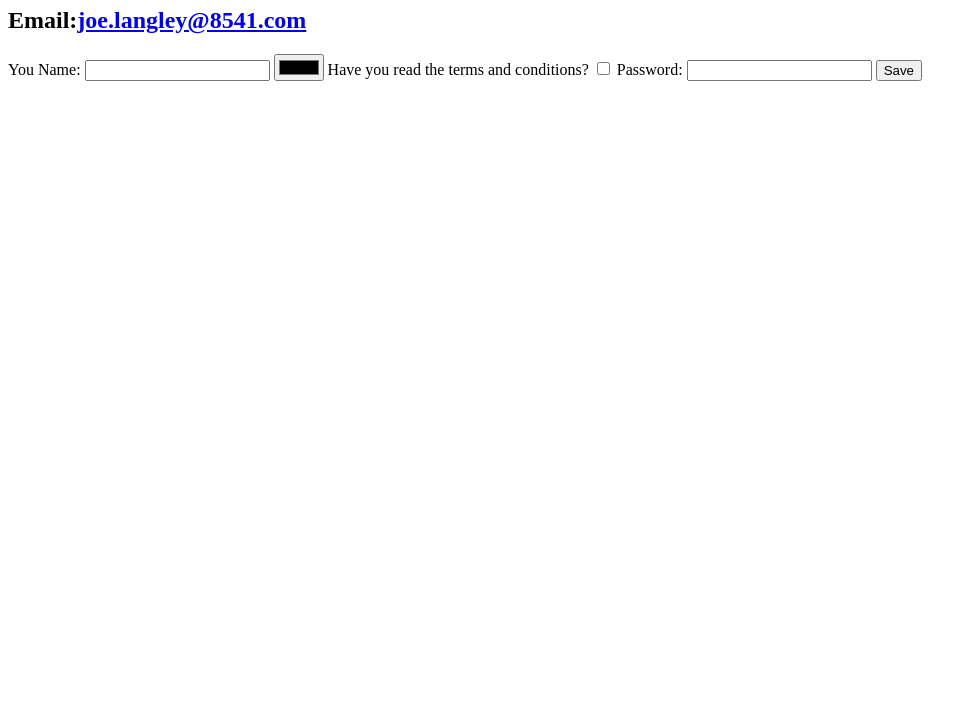
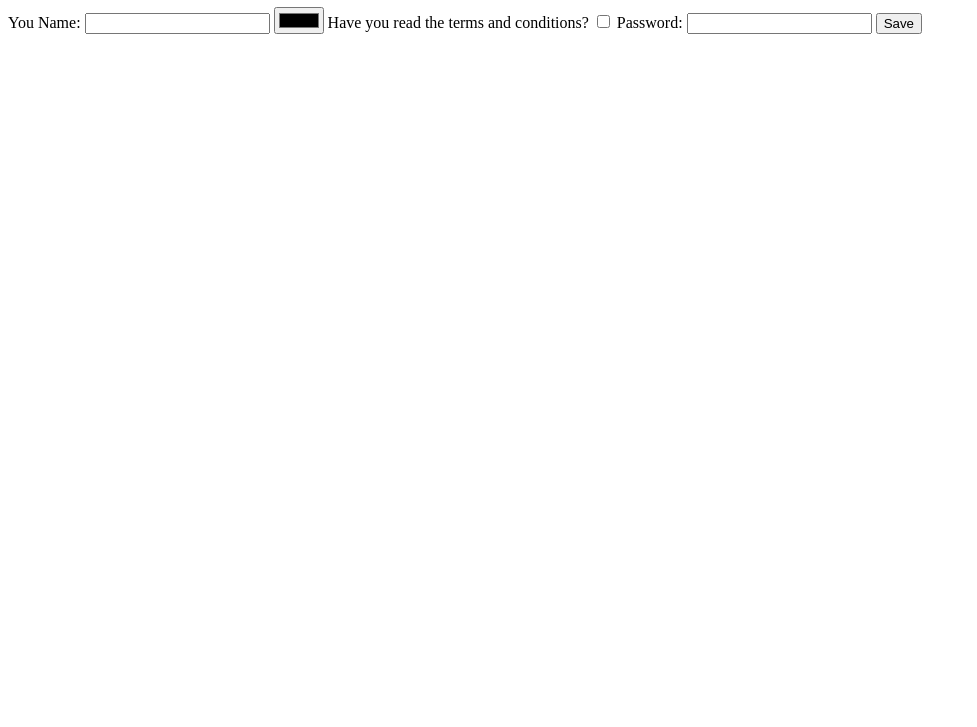
Before and after one commit to swojoe/cv, a plain HTML site: page contact.html in a window 1280 px wide. Shown: the part 73-800 px from the top of the page, without its empty margins (0-977 px from the left). Drawn offline with Linux system fonts and the light colour scheme.

Commit message:
removed some details

```diff
--- a/contact.html
+++ b/contact.html
@@ -6,7 +6,6 @@
   </head>
   <body>
     <h1>Contact Me</h1>
-    <h2><bold>Email:</bold><a <a href="mailto:joe.langley@8451.com">joe.langley@8541.com</a></h2>
     <form class="" action="index.html" method="post">
       <label for="">You Name:</label>
       <input type="text" name="" value="">
```
